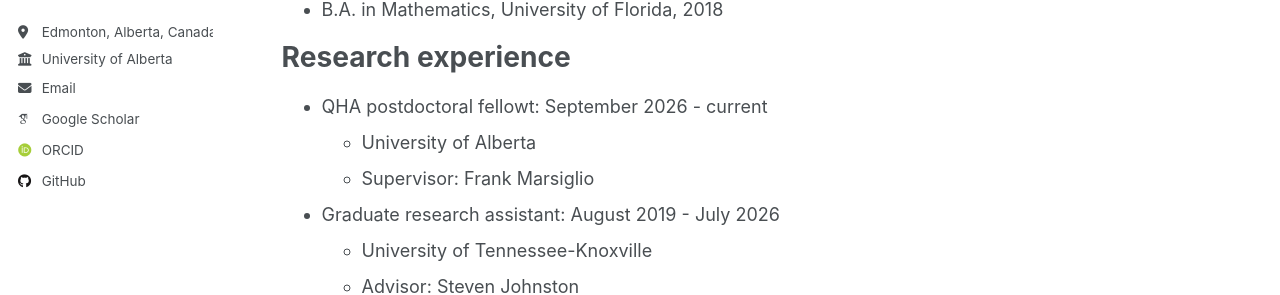
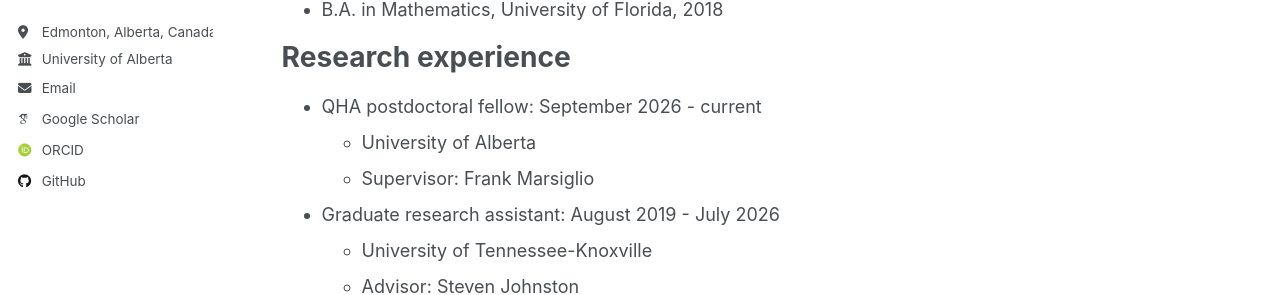
Before and after one commit to atanjaro/atanjaro.github.io, a Jekyll site: the page built from _pages/cv.md, in a window 1280 px wide and 900 px high. Shown: the part 323-618 px from the top of the window. Built offline with Jekyll 4.4.1, drawn with Linux system fonts in a browser that asks for light colours; some web fonts are replaced; a script that is not in the unit is left out.

Commit message:
Update cv.md

```diff
--- a/_pages/cv.md
+++ b/_pages/cv.md
@@ -19,7 +19,7 @@ Education
 
 Research experience
 ======
-* QHA postdoctoral fellowt: September 2026 - current
+* QHA postdoctoral fellow: September 2026 - current
   * University of Alberta
   * Supervisor: Frank Marsiglio
 
```
